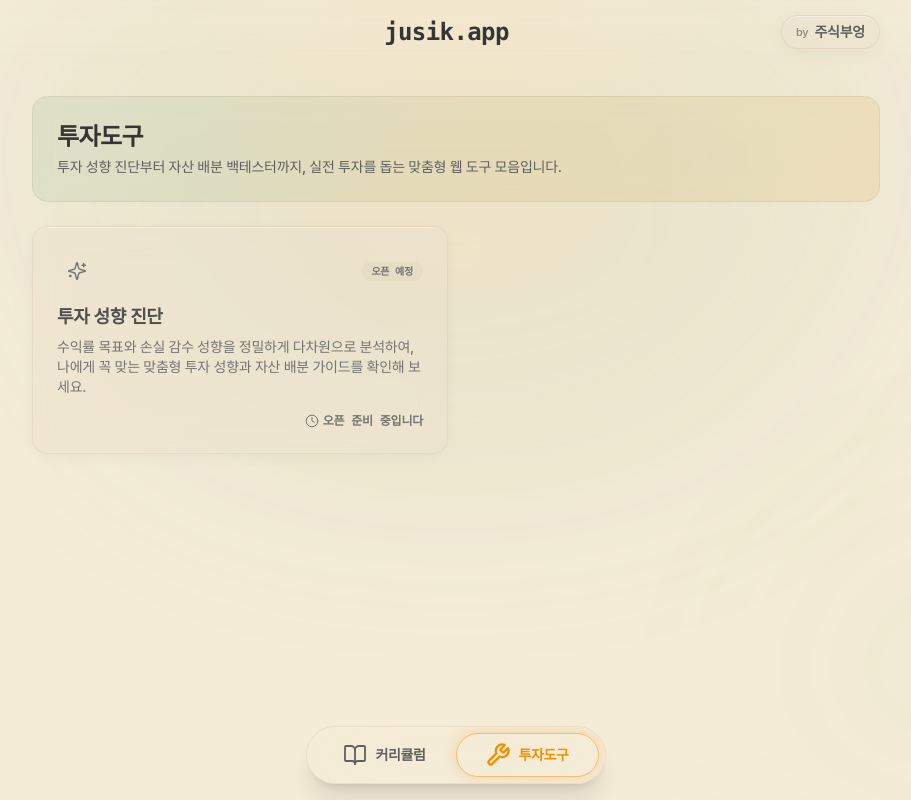
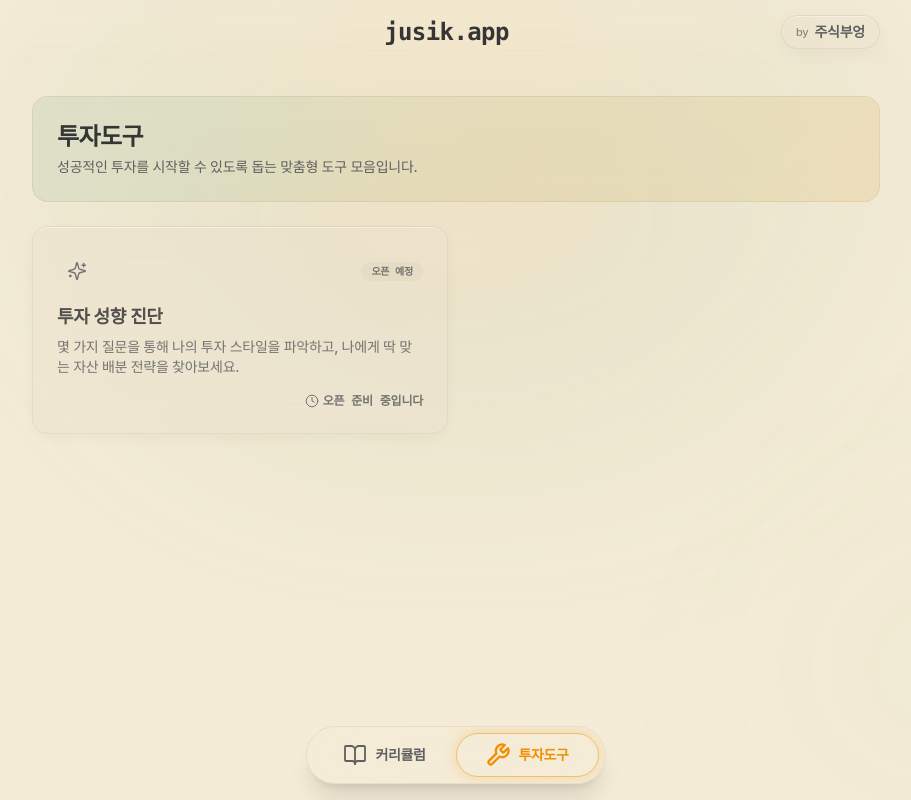
Before and after one commit to hajooi/jusik-app, a Next.js app: page /tools in a window 1280 px wide. Shown: the whole page, without its empty margins (184-1095 px from the left). Built offline with nearby package versions, Linux system fonts and the light colour scheme.

Commit message:
Update curriculum, tools, and risk profile description text

```diff
--- a/src/app/page.tsx
+++ b/src/app/page.tsx
@@ -12,7 +12,7 @@ export default function HomePage() {
             커리큘럼
           </h1>
           <p className="text-xs sm:text-sm text-[var(--text-secondary)] font-medium">
-            초보자도 쉽게 따라 하는 단계별 주식 강좌입니다.
+            초보자도 쉽게 따라 하는 단계별 주식 강의입니다.
           </p>
         </div>
       </div>
--- a/src/app/tools/page.tsx
+++ b/src/app/tools/page.tsx
@@ -5,7 +5,7 @@ export default function ToolsPage() {
   const tools = [
     {
       title: '투자 성향 진단',
-      description: '수익률 목표와 손실 감수 성향을 정밀하게 다차원으로 분석하여, 나에게 꼭 맞는 맞춤형 투자 성향과 자산 배분 가이드를 확인해 보세요.',
+      description: '몇 가지 질문을 통해 나의 투자 스타일을 파악하고, 나에게 딱 맞는 자산 배분 전략을 찾아보세요.',
       href: '/risk-profile',
       icon: Sparkles,
       tag: '진단 도구',
@@ -22,7 +22,7 @@ export default function ToolsPage() {
             투자도구
           </h1>
           <p className="text-xs sm:text-sm text-[var(--text-secondary)] font-medium">
-            투자 성향 진단부터 자산 배분 백테스터까지, 실전 투자를 돕는 맞춤형 웹 도구 모음입니다.
+            성공적인 투자를 시작할 수 있도록 돕는 맞춤형 도구 모음입니다.
           </p>
         </div>
       </div>
```
Also changed, not shown: .agents/skills/website-builder/SKILL.md.
